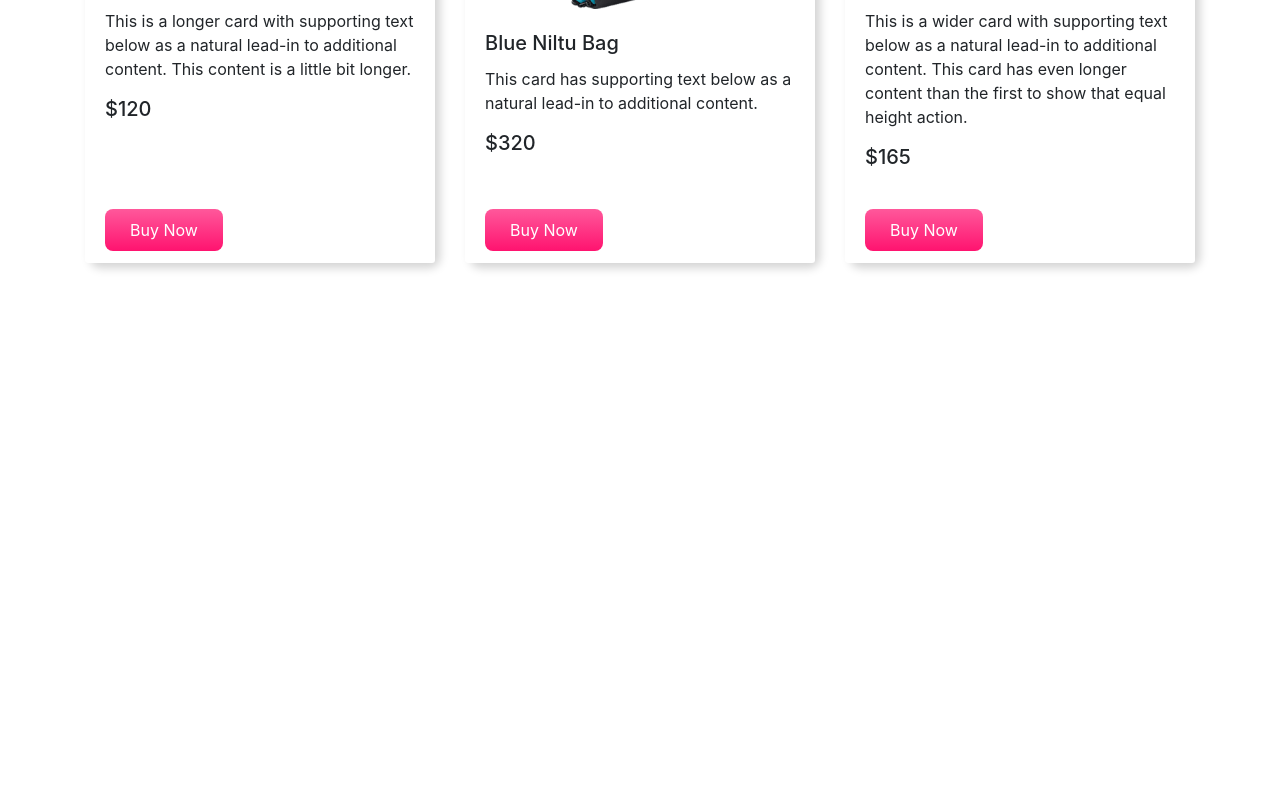
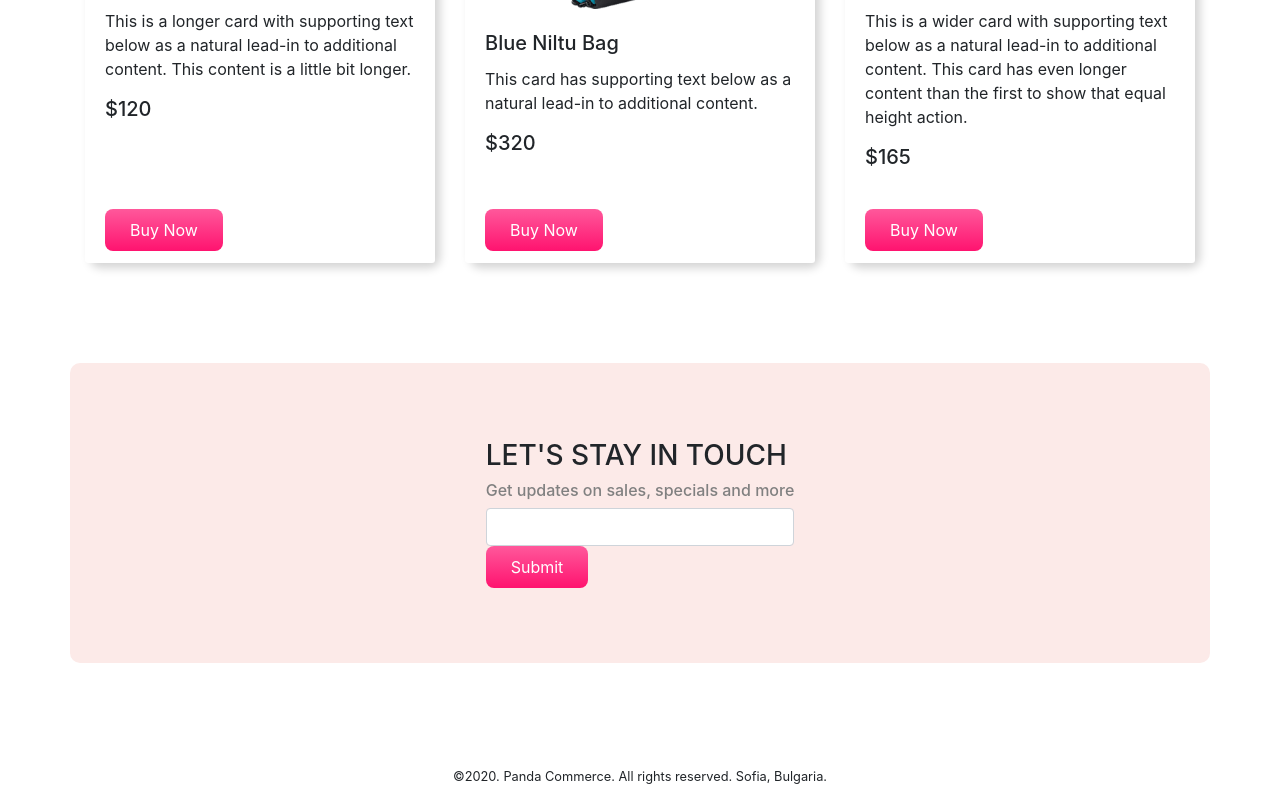
Before and after one commit to S-Delowar/panda-commerce, a plain HTML site: page index.html in a window 1280 px wide. Shown: the part 1969-2756 px from the top of the page. Before the commit the page ends 2332 px from the top, so only its background shows below. Drawn offline with nearby package versions, Linux system fonts and the light colour scheme.

Commit message:
all done

```diff
--- a/index.html
+++ b/index.html
@@ -193,6 +193,20 @@
 
     </div>
     <!--backpack end-->
+    <!--subscribe section start-->
+    <div class="container d-flex justify-content-center align-items-center carousel-bg" id="subscribe">
+        <div>
+            <h3>LET'S STAY IN TOUCH</h3>
+            <h6>Get updates on sales, specials and more</h6>
+            <input class="form-control" type="text">
+            <button class="buy-now-button">Submit</button>
+        </div>
+    </div>
+    <!--subscribe section end-->
+    <footer>
+        <small>©2020. Panda Commerce. All rights reserved. Sofia, Bulgaria.</small>
+    </footer>
+
 
     <script src="https://code.jquery.com/jquery-3.4.1.slim.min.js" integrity="sha384-J6qa4849blE2+poT4WnyKhv5vZF5SrPo0iEjwBvKU7imGFAV0wwj1yYfoRSJoZ+n" crossorigin="anonymous"></script>
 <script src="https://cdn.jsdelivr.net/npm/popper.js@1.16.0/dist/umd/popper.min.js" integrity="sha384-Q6E9RHvbIyZFJoft+2mJbHaEWldlvI9IOYy5n3zV9zzTtmI3UksdQRVvoxMfooAo" crossorigin="anonymous"></script>
--- a/style.css
+++ b/style.css
@@ -47,3 +47,12 @@
     border: none;
     background-color: white;
 }
+#subscribe{
+    height: 300px;
+}
+#subscribe h6{
+    color: gray;
+}
+footer{
+    text-align: center;
+}
```
